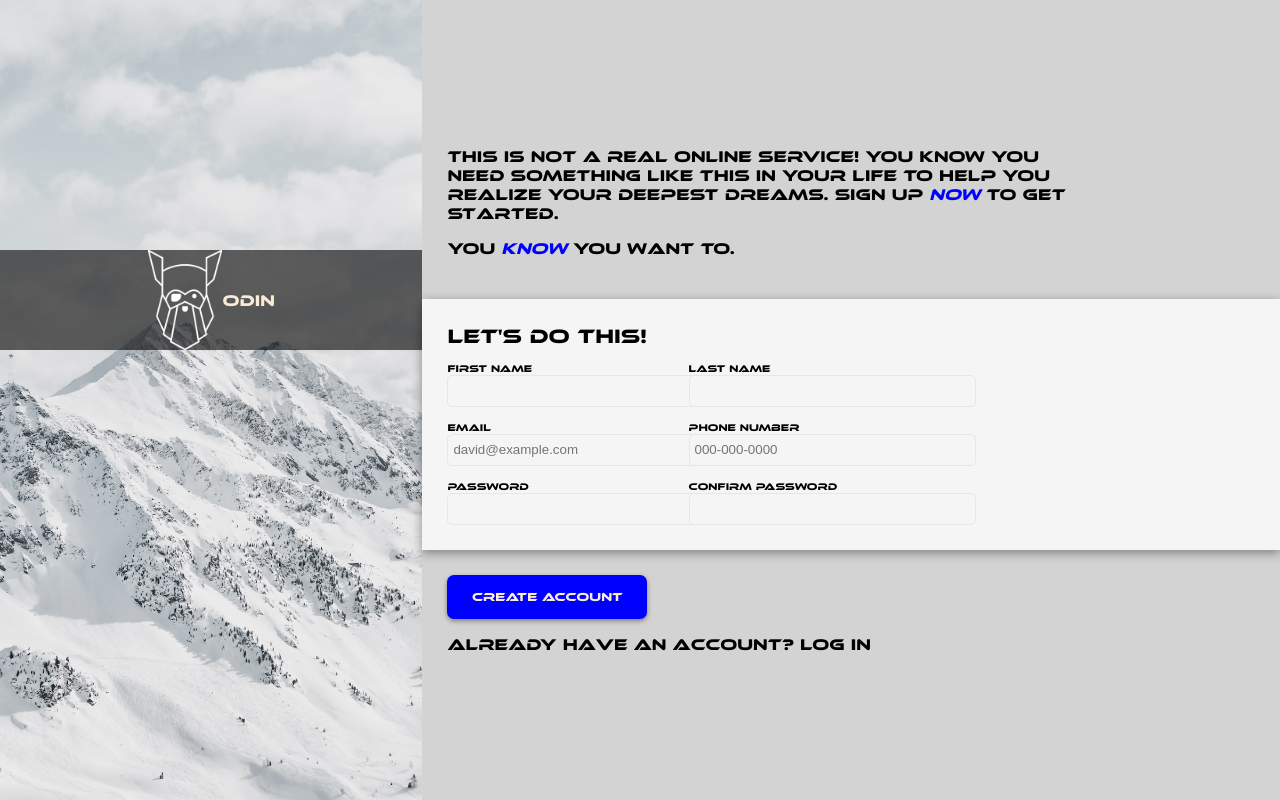
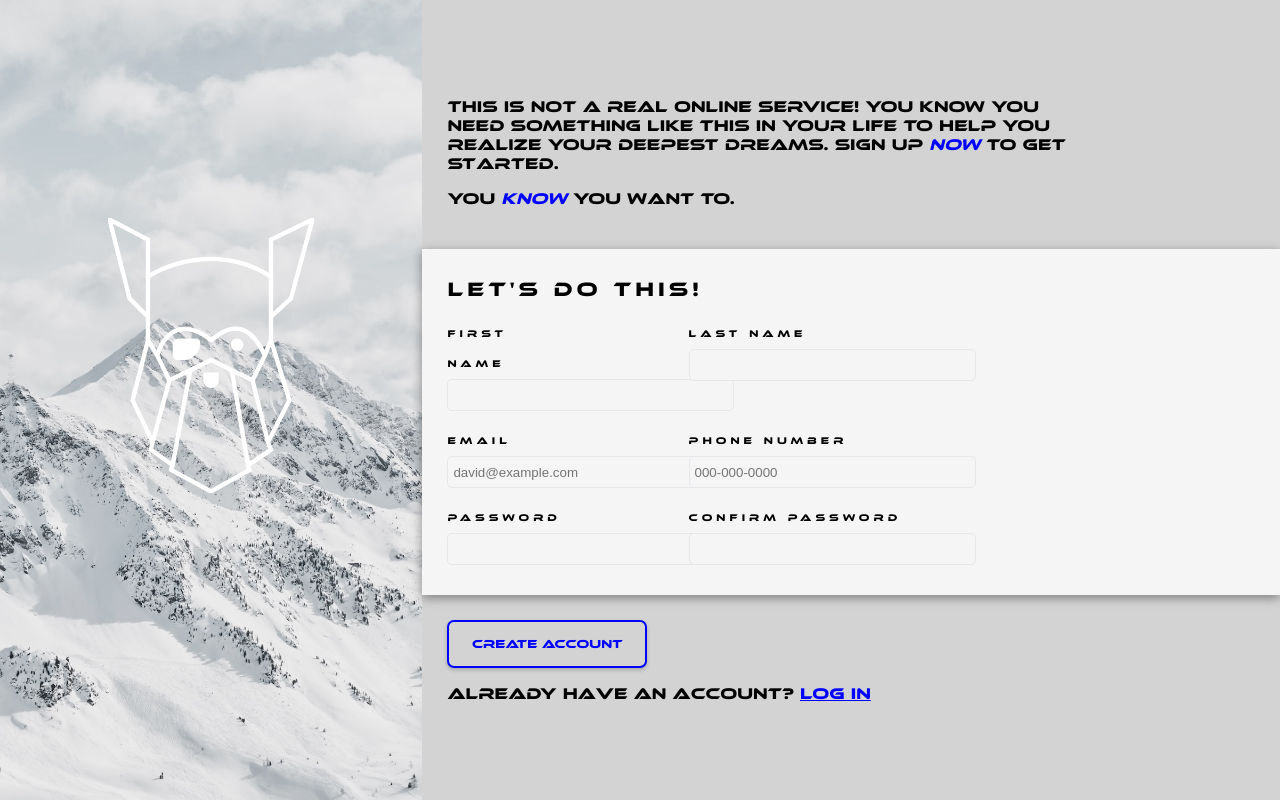
Before and after one commit to AslamF/formProject, a plain HTML site: page index.html in a window 1280 px wide. Drawn offline with Linux system fonts and the light colour scheme.

Commit message:
for the most part done. needs improvement on browswer resizing, other elements all done

```diff
--- a/index.html
+++ b/index.html
@@ -6,13 +6,13 @@
     <meta name="viewport" content="width=device-width, initial-scale=1.0">
     <title>FormPage</title>
     <link rel="stylesheet" href="styles.css">
-    <script src="script.js" defer></script>
 </head>
 <body>
         <div class="leftContainer">
                 <div class="logoContainer">
-                    <img src="odin-lined.png"> ODIN
+                    <img src="./images/odin-lined.png">
                 </div>
+
         </div>
 
         <div class="rightContainer">
@@ -29,50 +29,91 @@
                         <legend>Let's do this!</legend>
 
                         <label for="firstName">FIRST NAME
-                            <input type="text" id="firstName" name="firstName" required>
+                            <input type="text" id="firstName" name="firstName" maxlength="15" required>
                         </label>
 
                         <label for="lastName">LAST NAME
-                            <input type="text" id="lastName" name="lastName" required>
+                            <input type="text" id="lastName" name="lastName" maxlength="15"required>
                         </label>
 
                         <label for="email">EMAIL
-                            <input type="email" id="email" name="email"placeholder="david@example.com"  required pattern="+@email.com" title="Please enter a valid Email">
+                            <input type="email" id="email" name="email"placeholder="david@example.com" required >
                         </label>
 
                         <label for="number">PHONE NUMBER
-                            <input type="tel" id="number" name="number" required pattern="[0-9]{3}[0-9]{3}[0-9]{4}" placeholder="000-000-0000">
+                            <input type="tel" id="number" name="number" required pattern="[0-9]{3}[0-9]{3}[0-9]{4}" placeholder="000-000-0000" maxlength="10">
                         </label>
 
                         <label for="password">PASSWORD
-                            <input type="password" id="password" name="password" required>
+                            <input type="password" id="password" name="password" required pattern="(?=.*\d)(?=.*[a-z])(?=.*[A-Z]).{8,}" title="Must contain at least one number and one uppercase and lowercase letter, and at least 5 more characters">
+                            <div id="passwordError" class="error"></div>
                         </label>
 
                         <label for="confirmPassword">CONFIRM PASSWORD
-                            <input type="password" id="confirmPassword" name="confirmPassword" required>
+                            <input type="password" id="confirmPassword" name="confirmPassword" required pattern="(?=.*\d)(?=.*[a-z])(?=.*[A-Z]).{8,}" title="Must contain at least one number and one uppercase and lowercase letter, and at least 5 more characters">
+                            <div id="confirmPasswordError" class = "error"></div>
                         </label>
 
                 </form>
 
                 <div class="bottomText">
                     <button type="submit" form="information" value="submit">CREATE ACCOUNT</button>
-                    <p>Already have an account? Log In</p>
+                    <p>Already have an account? <a href="">Log In</a></p>
 
                 </div>
 
+
         </div>
 
+<script>
+            const password = document.querySelector("#password");
+            const passwordError = document.querySelector("#passwordError");
+            const confirmPassword = document.querySelector("#confirmPassword");
+            const confirmPasswordError = document.querySelector("#confirmPasswordError");
+
+            password.addEventListener("input", function(){
+                if(password.validity.patternMismatch){
+                    const currentValue = password.value;
+                    const regExpCap = /[A-Z]/g;
+                    const regExpDig = /[0-9]/g;
+                    let result = "";
+                    if (regExpCap.test(currentValue)){
+                        result += "";
+                    } else{
+                        result += "Missing at least 1 capital letter.";
+                        result += "\n";
+                    }
 
 
+                    if (regExpDig.test(currentValue)){
+                        result += "";
+                    } else{
+                        result += "Missing at least 1 number.";
+                        result += "\n";
+                    }
 
+                    if (currentValue.length < 9){
+                        result += "Must be at least 8 characters.";
+                        result += "\n";
+                    } else{
+                        result +="";
+                    }
+                    console.log(result)
+                    passwordError.textContent = result;
+                } else{
+                    passwordError.textContent = "";
+                }
+            });
 
-
-
-
-
-
-
-
+            confirmPassword.addEventListener("input", function(){
+                if (confirmPassword.value !== password.value){
+                    confirmPasswordError.textContent = "Passwords do not match.";
+                }
+                else{
+                    confirmPasswordError.textContent = "";
+                }
+            });
+</script>
 
 </body>
 </html>
--- a/script.js
+++ /dev/null
@@ -1 +0,0 @@
-console.log("TREE")
--- a/styles.css
+++ b/styles.css
@@ -1,63 +1,55 @@
 @font-face {
     font-family: "EthnocentricRg-Regular";
-    src: local('EthnocentricRg-Regular'), url('ethnocentric rg.woff') format('woff');
+    src: local('EthnocentricRg-Regular'), url('./fonts/ethnocentric rg.woff') format('woff');
 }
-
 
 body{
     display: flex;
     margin: 0;
     padding: 0;
+    font-family: 'EthnocentricRg-Regular';
 
 }
 
+
 .leftContainer{
     position: relative;
-    flex: 0 0 1;
+    display: flex;
+    flex-flow: row wrap;
     width: 33%;
     height: 100vh;
-    background-image: url("snow1.jpeg");
+    background-image: url("./images/snow1.jpeg");
     background-position:  center center;
     background-size: cover;
     background-repeat: no-repeat;
+}
 
-}
 .rightContainer{
     display: flex;
-    flex-direction: column;
+    flex-flow: column nowrap;
     justify-content: center;
+    width: 67%;
+    height: 100vh;
+    background-color: lightgray;
 }
+
 .logoContainer{
     position: absolute;
     text-align: center;
     width: 100%;
-    height: 100px;
-    top: 250px;
-    background-color: rgba(0, 0, 0, 0.6);
+    height: 110px;
+    top: 300px;
+    /*background-color: rgba(0, 0, 0, 0.4); */
     display: flex;
     justify-content: center;
     align-items: center;
-    color: antiquewhite;
-    font-family: 'EthnocentricRg-Regular';
-
+    color: whitesmoke;
 
 }
 
 img{
-    max-height: 100%;
-    max-width: 100%;
-
+    max-height: 250%;
 }
-
-.rightContainer{
-    width: 67%;
-    height: 100vh;
-    background-color: lightgray;
-
-
-}
-
-
 
 form{
     display: grid;
@@ -66,19 +58,24 @@ form{
     column-gap: 120px;
     row-gap: 15px;
     background-color: whitesmoke;
-    font-family: 'EthnocentricRg-Regular';
     font-size: 10px;
+    letter-spacing: 4px;
+    line-height: 30px;
     box-shadow: 0 3px 10px rgba(0, 0, 0, 0.4);
+}
 
+.error{
+    font-size: .7rem;
+    color: red;
+    position: absolute;
+}
 
-
-}
 legend{
     grid-column: span 2;
 
 }
 input{
-    display: block;
+    display: flex;
     width: 275px;
     border-radius: 5px;
     height: 20px;
@@ -89,11 +86,6 @@ input{
 
 .topText, form, .bottomText{
     padding: 25px;
-
-}
-
-p{
-    font-family: 'EthnocentricRg-Regular';
 }
 
 .topText{
@@ -106,24 +98,27 @@ legend{
 }
 
 button{
-    background: blue;
+    background: lightgray;
     padding: 15px;
     width: 200px;
     border-radius: 7px;
-    border: none;
-    color: antiquewhite;
+    border: 2px solid blue;
+    color: blue;
+    font-size: 12px;
+    box-shadow:  0 2px 4px rgba(0, 0, 0, 0.2);
     font-family: 'EthnocentricRg-Regular';
-    font-size: 12px;
-    box-shadow:  0 2px 5px rgba(0, 0, 0, 0.4);
+
 }
-em{
-    color: blue;
+
+button:hover{
+    background-color: blue;
+    color: lightgray;
 }
 
 
-
-
-
+em, a{
+    color: blue;
+}
 
 
 input:focus{
@@ -136,3 +131,11 @@ input:valid:focus{
     outline: none;
     border: 1px solid blue;
 }
+
+.error{
+    font-size: 10px;
+    position: relative;
+    width: 270px;
+    padding-top: 5px;
+
+}
```
Also changed, not shown: fonts/ethnocentric rg.woff (renamed from ethnocentric rg.woff), images/odin-lined.png (renamed from odin-lined.png), images/snow1.jpeg (renamed from snow1.jpeg), 1 other file.
